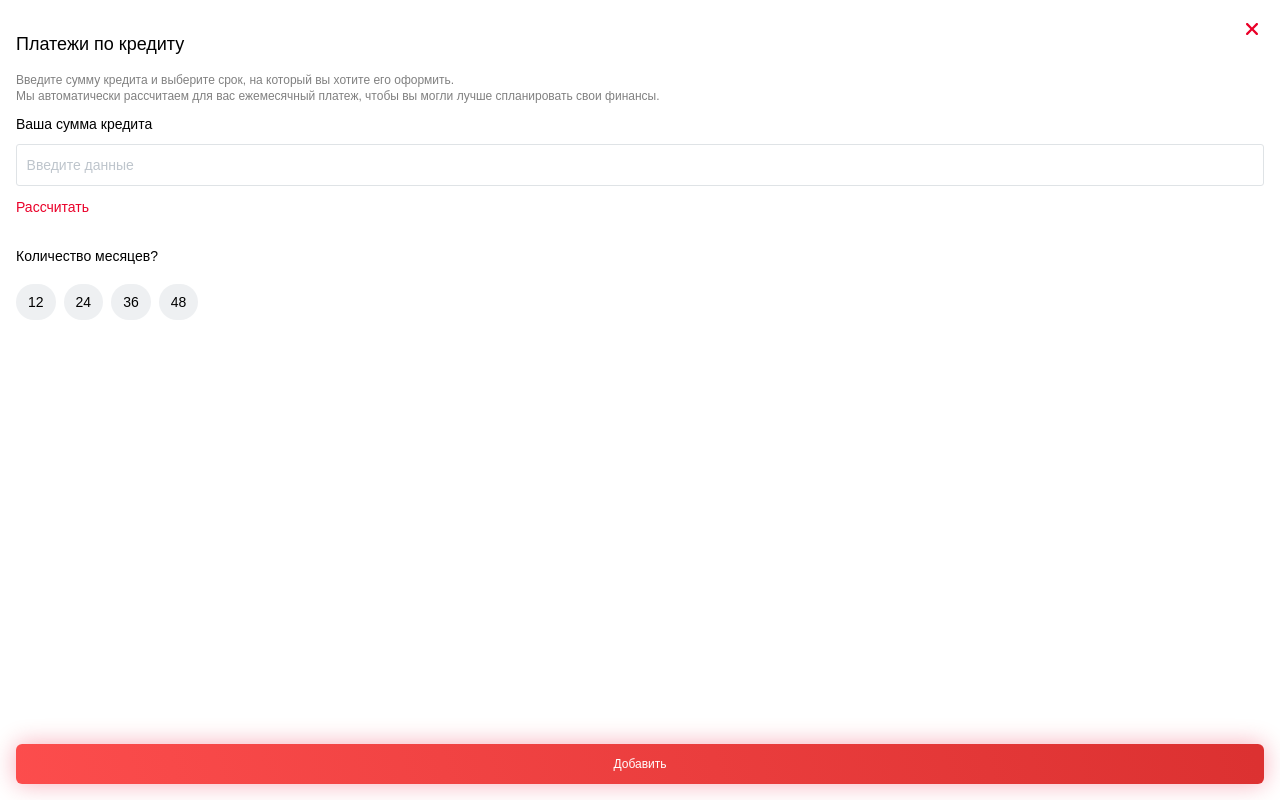
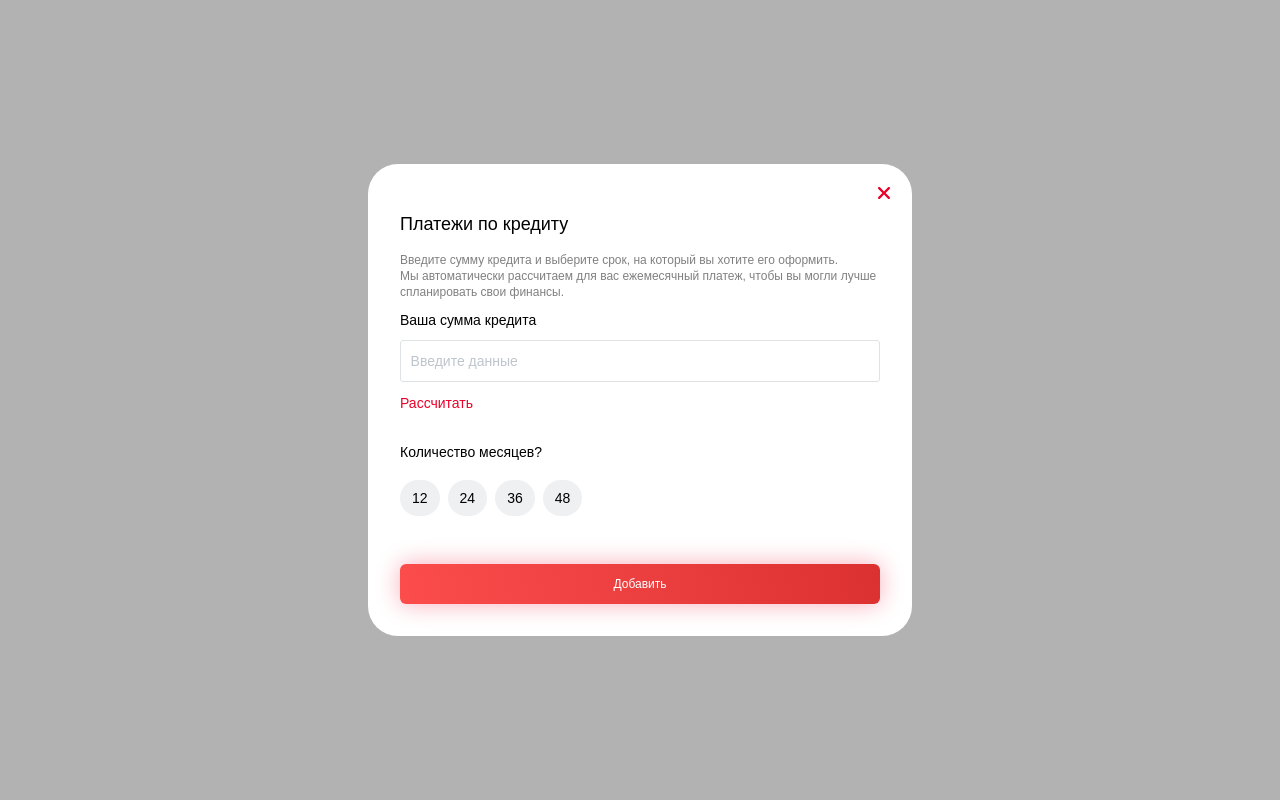
Before and after one commit to 12AnastaSia21/credit-calculator, a React (Vite) app: page /TheDefaultPage in a window 1280 px wide. Built offline with nearby package versions, Linux system fonts and the light colour scheme.

Commit message:
feat: Adaptive Design

```diff
--- a/src/TheDefaultPage.sass
+++ b/src/TheDefaultPage.sass
@@ -1,4 +1,4 @@
-.default-page
+.default-page__popup
     display: flex
     flex-direction: column
     height: 100vh
@@ -160,7 +160,6 @@
         color: rgba(255, 255, 255, 1)
 
 .default-page__result-container
-
     padding: 1rem 0 0 1rem
     display: none
     flex-direction: column
@@ -242,3 +241,73 @@
 
     &:disabled
         background: rgba(190, 197, 204, 1)
+
+@media (min-width: 600px)
+    .default-page
+        display: flex
+        align-items: center
+        justify-content: center
+        width: 100%
+        min-height: 100%
+        background-color: rgba(0, 0, 0, 0.3)
+        overflow: hidden
+        position: fixed
+        top: 0px
+    .default-page .default-page__popup
+        margin: 0
+        width: 50%
+        height: 100%
+        padding: 1rem
+        background-color: rgba(255, 255, 255, 1)
+        border-radius:30px
+        border: none
+    .default-page__container-button-add
+        position: sticky
+        padding: 3rem 1rem 1rem 1rem
+
+
+@media (min-width: 800px)
+    .default-page .default-page__popup
+        width: 48%
+@media (min-width: 900px)
+    .default-page .default-page__popup
+        width: 46%
+@media (min-width: 1000px)
+    .default-page .default-page__popup
+        width: 44%
+@media (min-width: 1100px)
+    .default-page .default-page__popup
+        width: 42%
+@media (min-width: 1200px)
+    .default-page .default-page__popup
+        width: 40%
+@media (min-width: 1300px)
+    .default-page .default-page__popup
+        width: 38%
+@media (min-width: 1400px)
+    .default-page .default-page__popup
+        width: 36%
+@media (min-width: 1500px)
+    .default-page .default-page__popup
+        width: 34%
+@media (min-width: 1600px)
+    .default-page .default-page__popup
+        width: 32%
+@media (min-width: 1700px)
+    .default-page .default-page__popup
+        width: 30%
+@media (min-width: 1800px)
+    .default-page .default-page__popup
+        width: 28%
+@media (min-width: 1900px)
+    .default-page .default-page__popup
+        width: 26%
+@media (min-width: 2000px)
+    .default-page .default-page__popup
+        width: 24%
+@media (min-width: 2100px)
+    .default-page .default-page__popup
+        width: 22%
+@media (min-width: 2200px)
+    .default-page .default-page__popup
+        width: 20%
--- a/src/TheDefaultPage.tsx
+++ b/src/TheDefaultPage.tsx
@@ -22,8 +22,13 @@ export default function TheDefaultPage() {
 
   return (
     <div className="default-page">
+      <div className="default-page__popup">
         <button className="default-page__button-close">
-        <img className="default-page__img-close" src="./close.svg" alt=""></img>
+          <img
+            className="default-page__img-close"
+            src="./close.svg"
+            alt=""
+          ></img>
         </button>
         <h1 className="default-page__header">Платежи по кредиту</h1>
         <div className="default-page__text">
@@ -32,8 +37,8 @@ export default function TheDefaultPage() {
             оформить.
           </p>
           <p className="default-page__text-paragraph">
-          Мы автоматически рассчитаем для вас ежемесячный платеж, чтобы вы могли
-          лучше спланировать свои финансы.
+            Мы автоматически рассчитаем для вас ежемесячный платеж, чтобы вы
+            могли лучше спланировать свои финансы.
           </p>
         </div>
         <div className="default-page__form-info">
@@ -43,12 +48,25 @@ export default function TheDefaultPage() {
             placeholder="Введите данные"
             value={inputValue}
             onChange={handleInputChange}
-          style={{ borderColor: error ? "rgba(234, 0, 41, 1)" : "rgba(223, 227, 230, 1)" }}
+            style={{
+              borderColor: error
+                ? "rgba(234, 0, 41, 1)"
+                : "rgba(223, 227, 230, 1)",
+            }}
           />
         </div>
-      {error && <p className="default-page__error-message">Поле обязательно для заполнения</p>}
+        {error && (
+          <p className="default-page__error-message">
+            Поле обязательно для заполнения
+          </p>
+        )}
         <div className="default-page__container-button-calculate">
-        <button className="default-page__button-calculate" onClick={handleCalculate}>Рассчитать</button>
+          <button
+            className="default-page__button-calculate"
+            onClick={handleCalculate}
+          >
+            Рассчитать
+          </button>
         </div>
         <div className="default-page__months">
           <h2 className="default-page__subtitle">Количество месяцев?</h2>
@@ -60,7 +78,9 @@ export default function TheDefaultPage() {
           </div>
         </div>
         <div className="default-page__result-container">
-        <h2 className="default-page__subtitle">Итого ваш платеж по кредиту:</h2>
+          <h2 className="default-page__subtitle">
+            Итого ваш платеж по кредиту:
+          </h2>
           <div className="default-page__period">
             <button className="default-page__button-period">в год</button>
             <button className="default-page__button-period">в месяц</button>
@@ -71,5 +91,6 @@ export default function TheDefaultPage() {
           <button className="default-page__button-add">Добавить</button>
         </div>
       </div>
+    </div>
   );
 }
```
Lines whose indentation alone changed are shown as unchanged.
